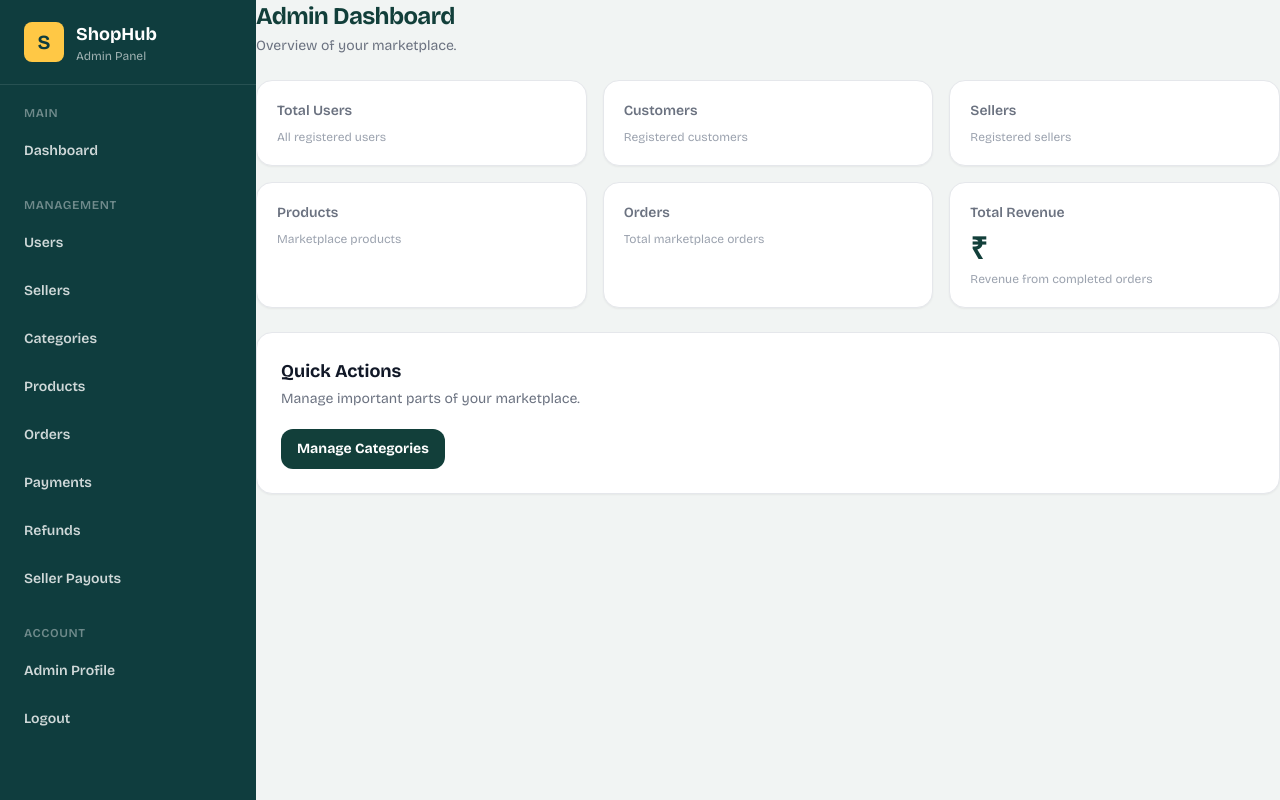
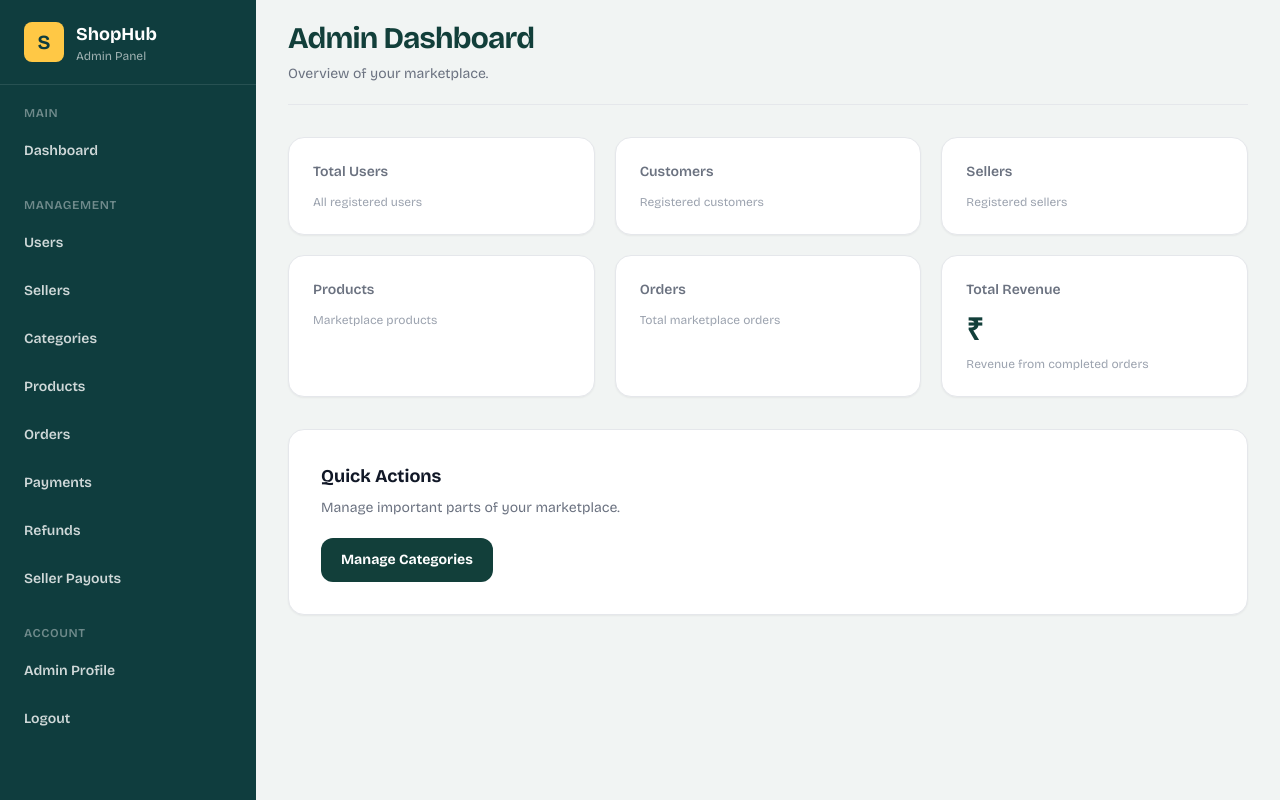
Before and after one commit to Shalabha1234/Shophub, a Django app: template admin_module/templates/admin_module/dashboard.html in a window 1280 px wide. Run offline with Django 5.2, Linux system fonts and the light colour scheme; the template is opened without the code that fills it, so the values that code supplies are empty; some libraries are stand-ins or nearby versions.

Commit message:
Improve admin dashboard layout

```diff
--- a/admin_module/templates/admin_module/dashboard.html
+++ b/admin_module/templates/admin_module/dashboard.html
@@ -1,4 +1,3 @@
-
 {% extends "admin_module/admin_base.html" %}
 
 {% block title %}
@@ -7,17 +6,17 @@
 
 {% block content %}
 
-<div class="space-y-6">
+<div class="mx-auto max-w-7xl space-y-8 px-4 py-5 sm:px-6 lg:px-8">
 
     <!-- HEADER -->
 
-    <div>
+    <div class="border-b border-gray-200 pb-5">
 
-        <h1 class="text-2xl font-extrabold tracking-tight text-[#123f3a]">
+        <h1 class="text-2xl font-extrabold tracking-tight text-[#123f3a] sm:text-3xl">
             Admin Dashboard
         </h1>
 
-        <p class="mt-1 text-sm text-gray-500">
+        <p class="mt-2 text-sm text-gray-500">
             Overview of your marketplace.
         </p>
 
@@ -26,120 +25,107 @@
 
     <!-- STAT CARDS -->
 
-    <div class="grid grid-cols-1 gap-4 sm:grid-cols-2 lg:grid-cols-3">
-
+    <div class="grid grid-cols-1 gap-5 sm:grid-cols-2 lg:grid-cols-3">
 
         <!-- TOTAL USERS -->
 
-        <div class="rounded-2xl border border-gray-200 bg-white p-5 shadow-sm">
-
+        <div class="rounded-2xl border border-gray-200 bg-white p-6 shadow-sm transition hover:shadow-md">
             <p class="text-sm font-semibold text-gray-500">
                 Total Users
             </p>
 
-            <p class="mt-2 text-3xl font-extrabold text-[#123f3a]">
+            <p class="mt-3 text-3xl font-extrabold text-[#123f3a]">
                 {{ total_users }}
             </p>
 
-            <p class="mt-1 text-xs text-gray-400">
+            <p class="mt-2 text-xs text-gray-400">
                 All registered users
             </p>
-
         </div>
 
 
         <!-- CUSTOMERS -->
 
-        <div class="rounded-2xl border border-gray-200 bg-white p-5 shadow-sm">
-
+        <div class="rounded-2xl border border-gray-200 bg-white p-6 shadow-sm transition hover:shadow-md">
             <p class="text-sm font-semibold text-gray-500">
                 Customers
             </p>
 
-            <p class="mt-2 text-3xl font-extrabold text-[#123f3a]">
+            <p class="mt-3 text-3xl font-extrabold text-[#123f3a]">
                 {{ total_customers }}
             </p>
 
-            <p class="mt-1 text-xs text-gray-400">
+            <p class="mt-2 text-xs text-gray-400">
                 Registered customers
             </p>
-
         </div>
 
 
         <!-- SELLERS -->
 
-        <div class="rounded-2xl border border-gray-200 bg-white p-5 shadow-sm">
-
+        <div class="rounded-2xl border border-gray-200 bg-white p-6 shadow-sm transition hover:shadow-md">
             <p class="text-sm font-semibold text-gray-500">
                 Sellers
             </p>
 
-            <p class="mt-2 text-3xl font-extrabold text-[#123f3a]">
+            <p class="mt-3 text-3xl font-extrabold text-[#123f3a]">
                 {{ total_sellers }}
             </p>
 
-            <p class="mt-1 text-xs text-gray-400">
+            <p class="mt-2 text-xs text-gray-400">
                 Registered sellers
             </p>
-
         </div>
 
 
         <!-- PRODUCTS -->
 
-        <div class="rounded-2xl border border-gray-200 bg-white p-5 shadow-sm">
-
+        <div class="rounded-2xl border border-gray-200 bg-white p-6 shadow-sm transition hover:shadow-md">
             <p class="text-sm font-semibold text-gray-500">
                 Products
             </p>
 
-            <p class="mt-2 text-3xl font-extrabold text-[#123f3a]">
+            <p class="mt-3 text-3xl font-extrabold text-[#123f3a]">
                 {{ total_products }}
             </p>
 
-            <p class="mt-1 text-xs text-gray-400">
+            <p class="mt-2 text-xs text-gray-400">
                 Marketplace products
             </p>
-
         </div>
 
 
         <!-- ORDERS -->
 
-        <div class="rounded-2xl border border-gray-200 bg-white p-5 shadow-sm">
-
+        <div class="rounded-2xl border border-gray-200 bg-white p-6 shadow-sm transition hover:shadow-md">
             <p class="text-sm font-semibold text-gray-500">
                 Orders
             </p>
 
-            <p class="mt-2 text-3xl font-extrabold text-[#123f3a]">
+            <p class="mt-3 text-3xl font-extrabold text-[#123f3a]">
                 {{ total_orders }}
             </p>
 
-            <p class="mt-1 text-xs text-gray-400">
+            <p class="mt-2 text-xs text-gray-400">
                 Total marketplace orders
             </p>
-
         </div>
 
 
         <!-- REVENUE -->
 
-        <div class="rounded-2xl border border-gray-200 bg-white p-5 shadow-sm">
-
+        <div class="rounded-2xl border border-gray-200 bg-white p-6 shadow-sm transition hover:shadow-md">
             <p class="text-sm font-semibold text-gray-500">
                 Total Revenue
             </p>
 
-            <p class="mt-2 text-3xl font-extrabold text-[#123f3a]">
+            <p class="mt-3 text-3xl font-extrabold text-[#123f3a]">
                 ₹{{ total_revenue|floatformat:2 }}
             </p>
 
-            <p class="mt-1 text-xs text-gray-400">
+            <p class="mt-2 text-xs text-gray-400">
                 Revenue from completed orders
             </p>
-
         </div>
 
     </div>
@@ -147,22 +133,21 @@
 
     <!-- QUICK ACTIONS -->
 
-    <section class="rounded-2xl border border-gray-200 bg-white p-6 shadow-sm">
+    <section class="rounded-2xl border border-gray-200 bg-white p-6 shadow-sm sm:p-8">
 
         <h2 class="text-lg font-bold text-gray-900">
             Quick Actions
         </h2>
 
-        <p class="mt-1 text-sm text-gray-500">
+        <p class="mt-2 text-sm text-gray-500">
             Manage important parts of your marketplace.
         </p>
-
 
         <div class="mt-5 flex flex-wrap gap-3">
 
             <a
                 href="{% url 'admin_category_list' %}"
-                class="rounded-xl bg-[#123f3a] px-4 py-2.5 text-sm font-bold text-white transition hover:bg-[#16504f]"
+                class="inline-flex items-center justify-center rounded-xl bg-[#123f3a] px-5 py-3 text-sm font-bold text-white transition hover:bg-[#16504f]"
             >
                 Manage Categories
             </a>
```
